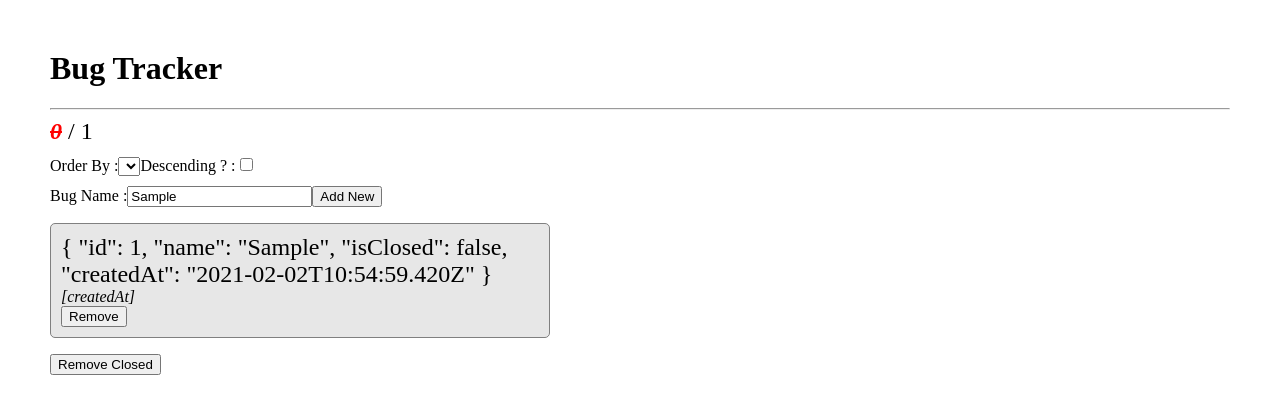
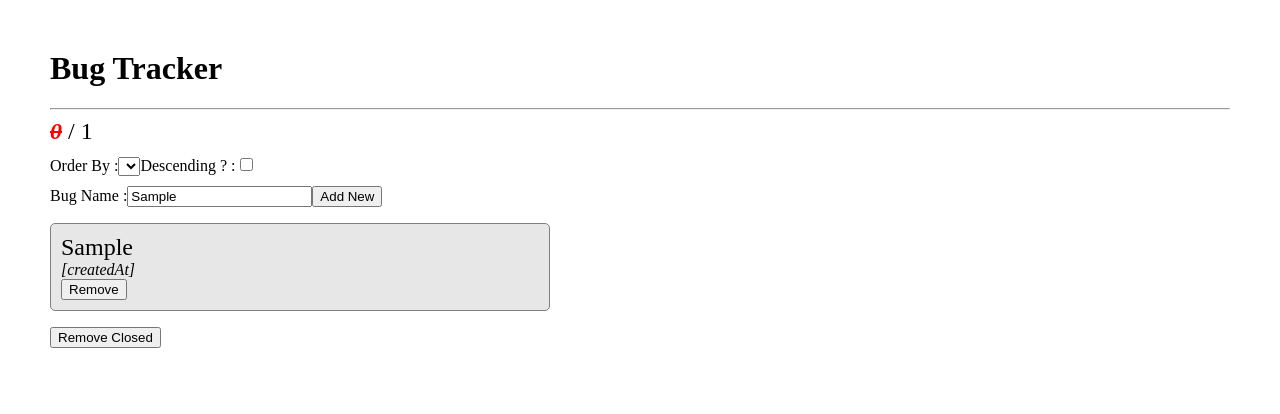
Before and after one commit to tkmagesh/IBM-Angular-Feb-2021, an Angular app in the folder bug-tracker-app/: page / in a window 1280 px wide. Both pictures are taken after typing "Sample" into the empty fields and a click on the button "Add New". Shown: the top 414 px of the page. Built offline with nearby package versions, Linux system fonts and the light colour scheme.

Commit message:
implementing TrimTextPipe

```diff
--- a/bug-tracker-app/src/app/app.module.ts
+++ b/bug-tracker-app/src/app/app.module.ts
@@ -6,10 +6,13 @@ import { AppRoutingModule } from './app-routing.module';
 import { AppComponent } from './app.component';
 import { BugTrackerComponent } from './bug-tracker/bug-tracker.component';
 
+import { TrimTextPipe } from './bug-tracker/pipes/trimText.pipe';
+
 @NgModule({
   declarations: [
     AppComponent,
-    BugTrackerComponent
+    BugTrackerComponent,
+    TrimTextPipe
   ],
   imports: [
     BrowserModule,
--- a/bug-tracker-app/src/app/bug-tracker/bug-tracker.component.html
+++ b/bug-tracker-app/src/app/bug-tracker/bug-tracker.component.html
@@ -25,7 +25,7 @@
                 (click)="onBugNameClick(bug)"
                 [ngClass]="{closed : bug.isClosed}"
             >
-                {{bug | json}}
+                {{bug.name | trimText}}
             </span>
             <div class="datetime">[createdAt]</div>
             <input type="button" value="Remove" (click)="onRemoveClick(bug)">
--- /dev/null
+++ b/bug-tracker-app/src/app/bug-tracker/pipes/trimText.pipe.ts
@@ -0,0 +1,11 @@
+import { Pipe, PipeTransform } from "@angular/core";
+
+@Pipe({
+    name : 'trimText'
+})
+export class TrimTextPipe implements PipeTransform{
+    transform(value: string, ...args: any[]) : string {
+        return value.length < 30 ? value : value.substr(0,30) + '...';
+    }
+
+}
```
